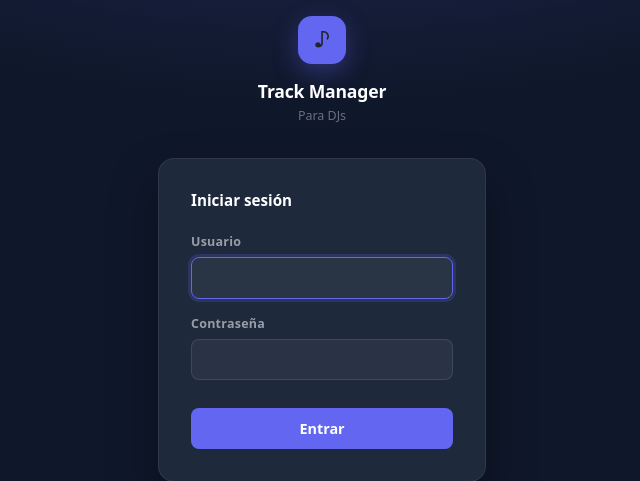
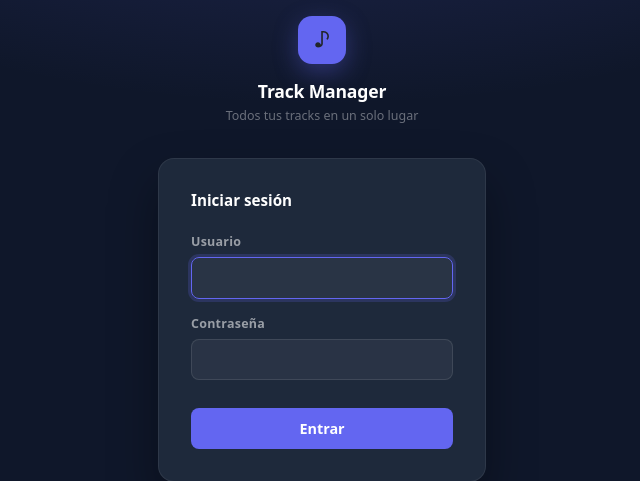
Before and after one commit to mateorebuffo/TrackManager, a FastAPI app: page /login in a window 1280 px wide. Shown: the part 151-632 px from the top of the page, without its empty margins (318-958 px from the left). Run offline with FastAPI, Linux system fonts and the light colour scheme.

Commit message:
Update login tagline
Co-Authored-By: Claude Sonnet 4.6 <noreply@anthropic.com>

```diff
--- a/app/templates/login.html
+++ b/app/templates/login.html
@@ -118,7 +118,7 @@
   <div class="auth-brand">
     <div class="auth-brand-icon">♪</div>
     <span class="auth-brand-name">Track Manager</span>
-    <span class="auth-brand-sub">Para DJs</span>
+    <span class="auth-brand-sub">Todos tus tracks en un solo lugar</span>
   </div>
   <div class="auth-card">
     <h5>Iniciar sesión</h5>
```
